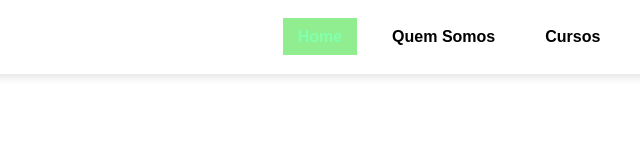
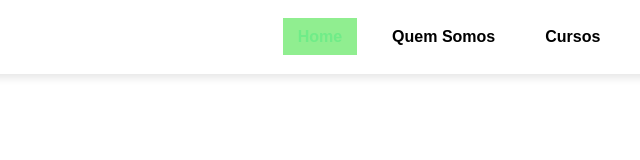
Before and after one commit to Alexandra-Kulik/site-escola, a plain HTML site: page index.html in a window 1280 px wide. In both pictures the pointer is over the link "Home". Shown: the full height of the page, 153-793 px from the left. Drawn offline with Linux system fonts and the light colour scheme.

```diff
--- a/style.css
+++ b/style.css
@@ -38,7 +38,7 @@ body {
     /* Cor ao passar o mouse e ao clicar */
     .menu a:hover {
     background-color: lightgreen;
-    color: #82FFAC;
+    color: #4ae97f77;
 
     }
     .menu a:active {
```
